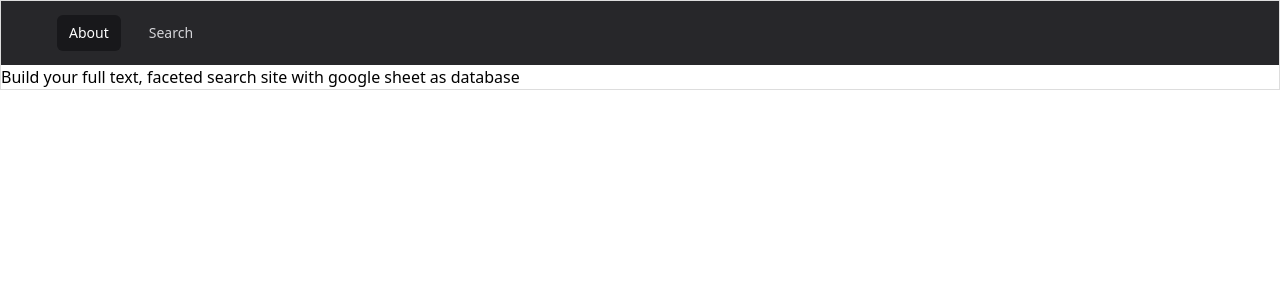
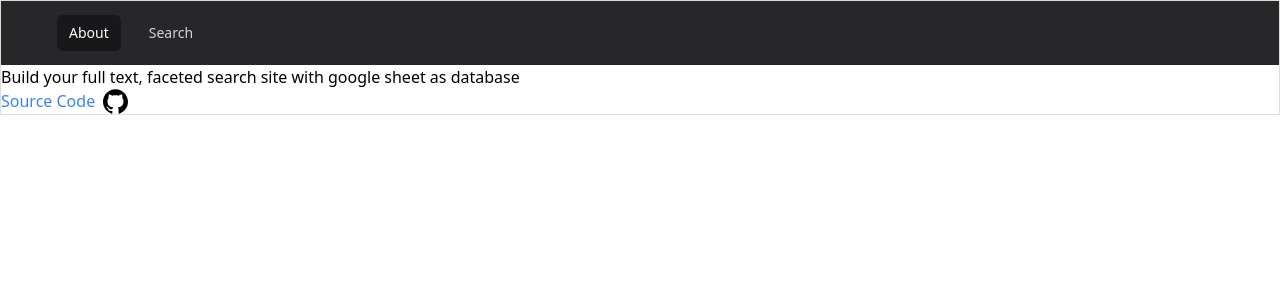
Before and after one commit to kennethnwc/search-site-on-googlesheet, a Next.js app: page / in a window 1280 px wide. Shown: the top 300 px of the page. Built offline with nearby package versions, Linux system fonts and the light colour scheme.

Commit message:
updated landing page

```diff
--- a/src/pages/index.tsx
+++ b/src/pages/index.tsx
@@ -1,11 +1,30 @@
 import { NextPage } from "next";
+import Link from "next/link";
 import React from "react";
 
 const IndexPage: NextPage = () => {
   return (
-    <h1 className="container mx-auto">
-      Build your full text, faceted search site with google sheet as database
-    </h1>
+    <div className="container mx-auto">
+      <h1>
+        Build your full text, faceted search site with google sheet as database
+      </h1>
+
+      <Link href="https://github.com/kennethnwc/search-site-on-googlesheet">
+        <div className="flex flex-row hover:cursor-pointer">
+          <div className="pr-2 text-blue-500 hover:underline">Source Code</div>
+          <svg
+            width={25}
+            height={25}
+            role="img"
+            viewBox="0 0 24 24"
+            xmlns="http://www.w3.org/2000/svg"
+          >
+            <title>GitHub</title>
+            <path d="M12 .297c-6.63 0-12 5.373-12 12 0 5.303 3.438 9.8 8.205 11.385.6.113.82-.258.82-.577 0-.285-.01-1.04-.015-2.04-3.338.724-4.042-1.61-4.042-1.61C4.422 18.07 3.633 17.7 3.633 17.7c-1.087-.744.084-.729.084-.729 1.205.084 1.838 1.236 1.838 1.236 1.07 1.835 2.809 1.305 3.495.998.108-.776.417-1.305.76-1.605-2.665-.3-5.466-1.332-5.466-5.93 0-1.31.465-2.38 1.235-3.22-.135-.303-.54-1.523.105-3.176 0 0 1.005-.322 3.3 1.23.96-.267 1.98-.399 3-.405 1.02.006 2.04.138 3 .405 2.28-1.552 3.285-1.23 3.285-1.23.645 1.653.24 2.873.12 3.176.765.84 1.23 1.91 1.23 3.22 0 4.61-2.805 5.625-5.475 5.92.42.36.81 1.096.81 2.22 0 1.606-.015 2.896-.015 3.286 0 .315.21.69.825.57C20.565 22.092 24 17.592 24 12.297c0-6.627-5.373-12-12-12" />
+          </svg>
+        </div>
+      </Link>
+    </div>
   );
 };
 
```
